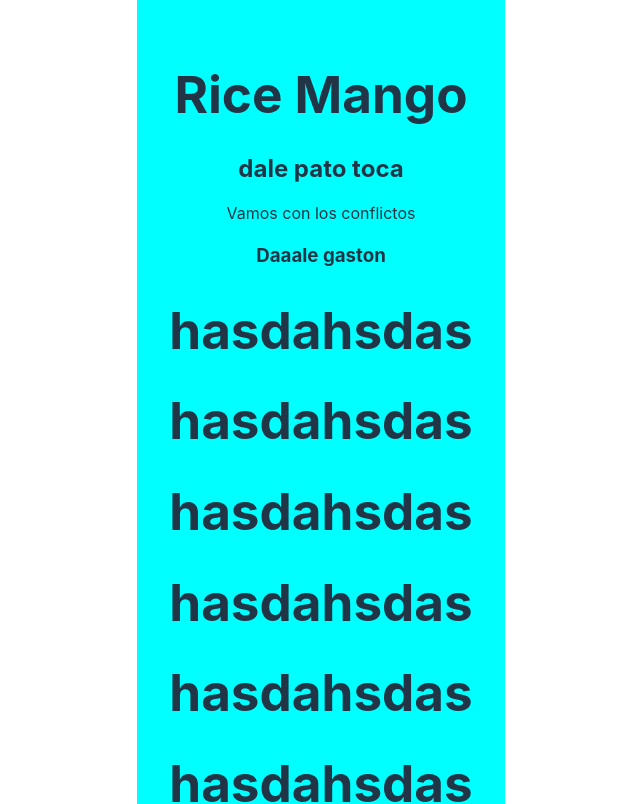
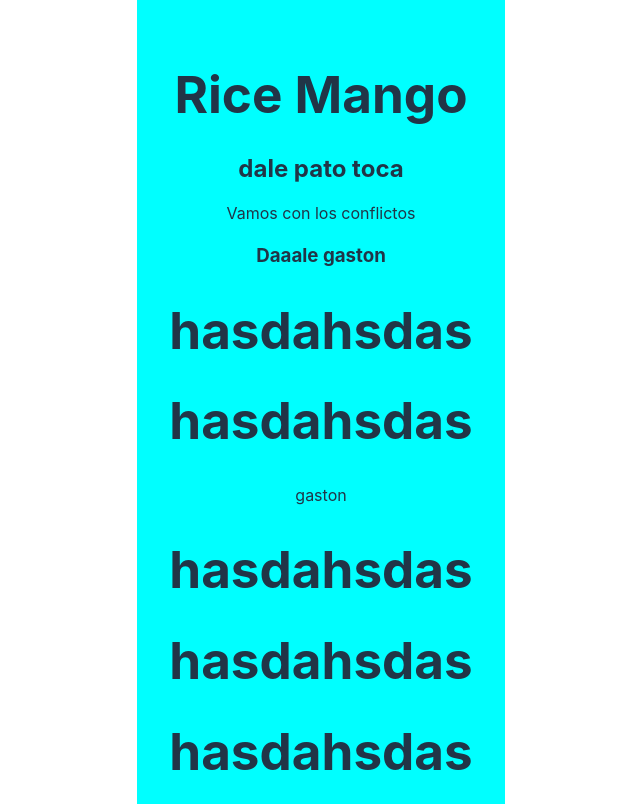
Before and after one commit to gfive77/ricemango, a React (Vite) app: page / in a window 1280 px wide. Shown: the top 804 px of the page, without its empty margins (319-959 px from the left). Built offline with nearby package versions, Linux system fonts and the light colour scheme.

Commit message:
feat: add component gaston

```diff
--- a/src/App.tsx
+++ b/src/App.tsx
@@ -1,5 +1,6 @@
 import { useState } from "react";
 import "./App.css";
+import Gaston from './components/gaston';
 
 function App() {
 	const [count, setCount] = useState(0);
@@ -12,6 +13,8 @@ function App() {
 			<h3>Daaale gaston</h3>
 			<h1>hasdahsdas</h1>
 			<h1>hasdahsdas</h1>
+      <Gaston></Gaston>
+
 			<h1>hasdahsdas</h1>
 			<h1>hasdahsdas</h1>
 			<h1>hasdahsdas</h1>
--- /dev/null
+++ b/src/components/gaston.tsx
@@ -0,0 +1,9 @@
+import React from 'react'
+
+function Gaston() {
+  return (
+    <div>gaston</div>
+  )
+}
+
+export default Gaston
```
